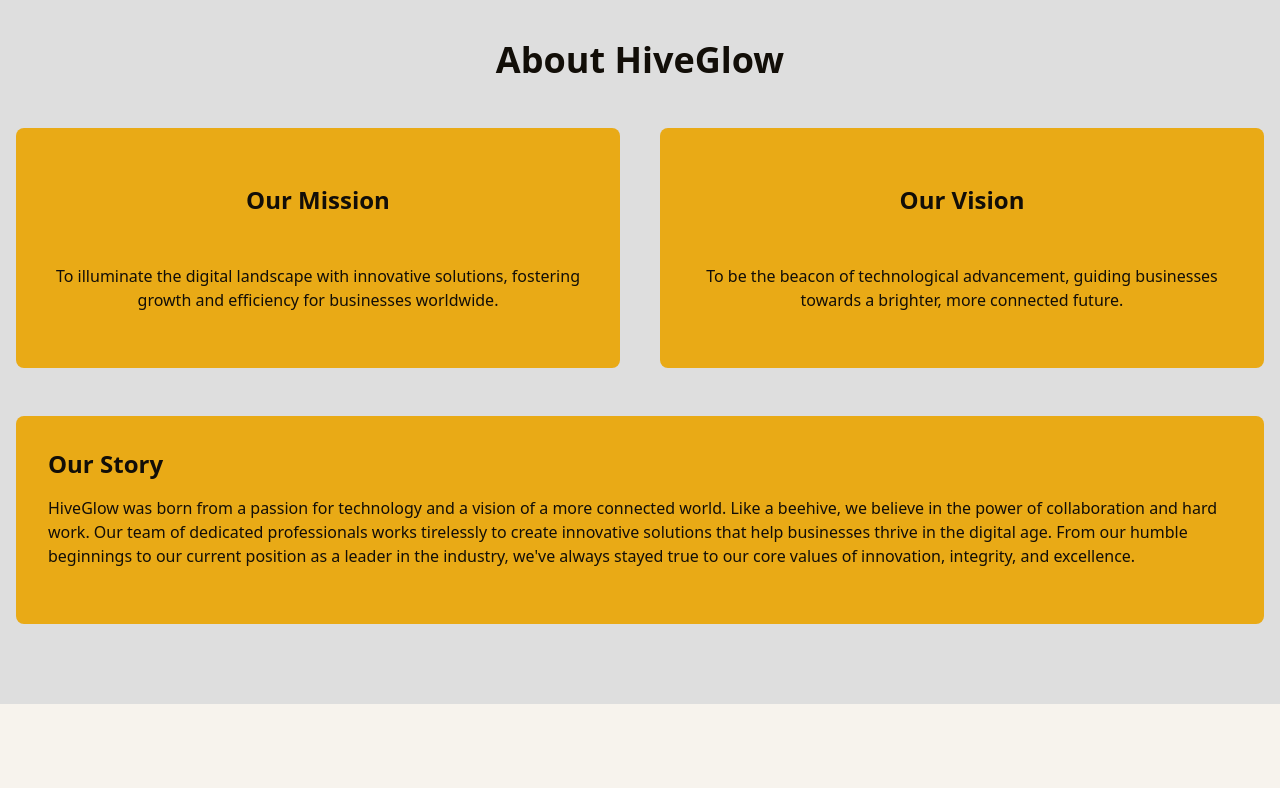
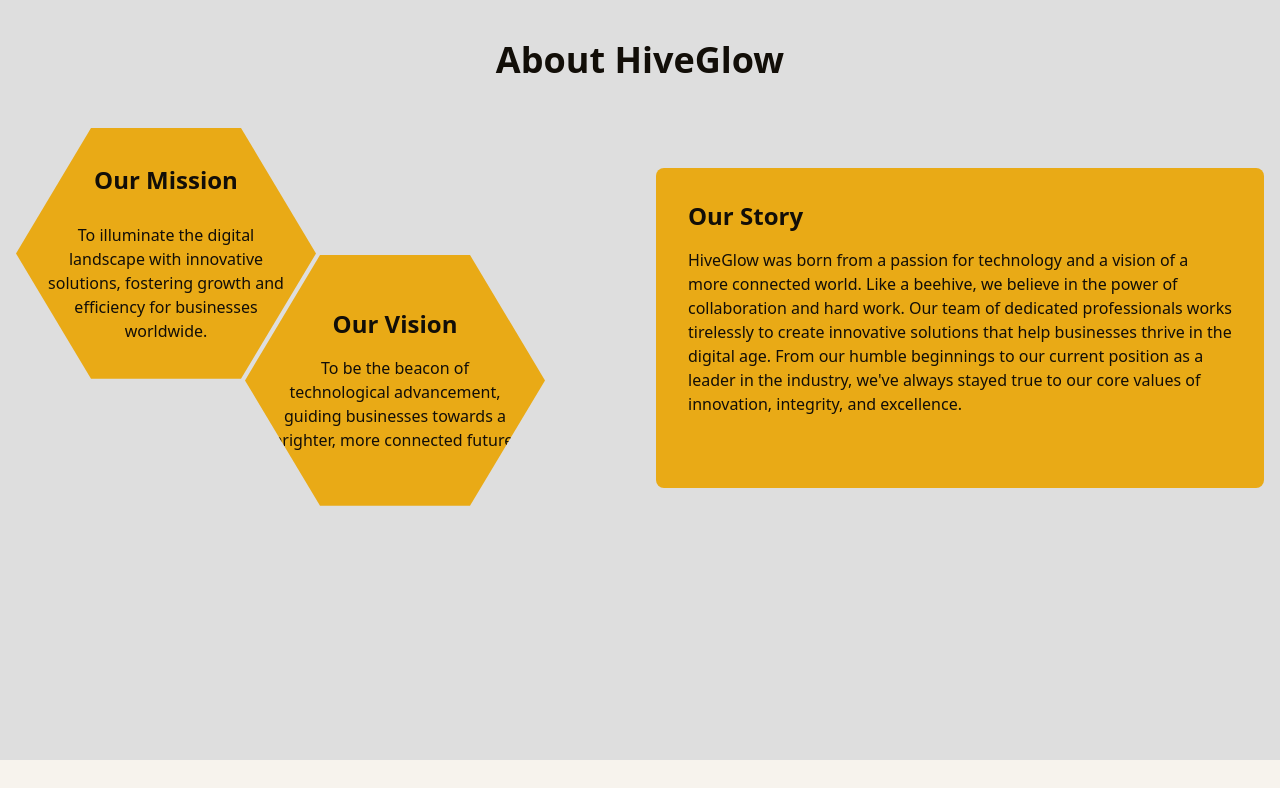
Before and after one commit to Musa-Riaz/HiveGLow, a React (Vite) app in the folder frontend/: page / in a window 1280 px wide. Shown: the part 920-1708 px from the top of the page. Built offline with nearby package versions, Linux system fonts and the light colour scheme.

Commit message:
Modified the about section design

```diff
--- a/frontend/package.json
+++ b/frontend/package.json
@@ -15,6 +15,7 @@
     "@radix-ui/react-dropdown-menu": "^2.1.4",
     "@radix-ui/react-label": "^2.1.1",
     "@radix-ui/react-slot": "^1.1.1",
+    "@tailwindcss/forms": "^0.5.10",
     "class-variance-authority": "^0.7.1",
     "clsx": "^2.1.1",
     "emailjs": "^4.0.3",
--- a/frontend/src/components/About.jsx
+++ b/frontend/src/components/About.jsx
@@ -11,7 +11,7 @@ const About = () => {
     }
 
     return (
-        <section className="py-20 text-text dark:text-background bg-secondary overflow-hidden">
+        <section className="py-20 text-text dark:text-background bg-secondary overflow-hidden h-[100vh]">
             <div className="container px-4 mx-auto">
                 <motion.h2
                     className="text-4xl text-text font-bold text-center mb-12 bg-clip-text"
@@ -21,15 +21,16 @@ const About = () => {
                 >
                     About HiveGlow
                 </motion.h2>
-
-                <div className="grid grid-cols-1 md:grid-cols-2 gap-10 mb-12 min-h-[30vh]">
+                <div className="grid grid-cols-1 md:grid-cols-2 gap-8 h-full">
+                    <div className="relative h-screen">
                         <motion.div
-                        className="hexagon rounded-lg bg-primary dark:bg-primary p-6 flex flex-col justify-evenly items-center text-center"
+                            className="hexagon bg-primary flex flex-col justify-evenly items-center text-center p-6 absolute left-0 top-0"
                             variants={hexagonVariants}
                             initial="hidden"
                             whileInView="visible"
                             viewport={{ once: true }}
                         >
+
                             <h3 className="text-2xl font-semibold mb-4">Our Mission</h3>
                             <p className="text-muted-foreground">
                                 To illuminate the digital landscape with innovative solutions, fostering growth and efficiency for
@@ -38,13 +39,14 @@ const About = () => {
                         </motion.div>
 
                         <motion.div
-                        className="hexagon rounded-lg bg-primary p-6 flex flex-col justify-evenly items-center text-center"
+                            className="hexagon bg-primary flex flex-col justify-center items-center text-center p-6 absolute left-[229px] top-[127px]"
                             variants={hexagonVariants}
                             initial="hidden"
                             whileInView="visible"
                             viewport={{ once: true }}
                         >
-                        <h3 className="text-2xl font-semibold mb-4">Our Vision</h3>
+
+                            <h3 className="text-2xl font-semibold pb-4">Our Vision</h3>
                             <p className="text-muted-foreground">
                                 To be the beacon of technological advancement, guiding businesses towards a brighter, more connected
                                 future.
@@ -52,8 +54,9 @@ const About = () => {
                         </motion.div>
                     </div>
 
+
                     <motion.div
-                    className="bg-card p-8 rounded-lg bg-primary relative overflow-hidden"
+                        className="bg-card p-8 rounded-lg bg-primary relative overflow-hidden h-2/5 mt-10"
                         initial={{ opacity: 0, y: 20 }}
                         whileInView={{ opacity: 1, y: 0 }}
                         transition={{ duration: 0.5 }}
@@ -72,6 +75,7 @@ const About = () => {
                         </div>
                     </motion.div>
                 </div>
+            </div>
         </section>
     )
 }
--- a/frontend/src/index.css
+++ b/frontend/src/index.css
@@ -25,3 +25,12 @@
 .slick-slide>div {
   margin: 0 10px;
 }
+
+@layer utilities {
+  .hexagon {
+    width: 300px;
+    height: 250.8076px;
+    clip-path: polygon(25% 0%, 75% 0%, 100% 50%,
+        75% 100%, 25% 100%, 0% 50%);
+  }
+}
--- a/frontend/tailwind.config.js
+++ b/frontend/tailwind.config.js
@@ -21,5 +21,6 @@ export default {
       },
     }
   },
-  plugins: [require("tailwindcss-animate")],
+  plugins: [require("tailwindcss-animate"), require('@tailwindcss/forms')],
+
 }
```
Also changed, not shown: 1 other file (tests, documents, lock files or other folders). Lines whose indentation alone changed are shown as unchanged.
